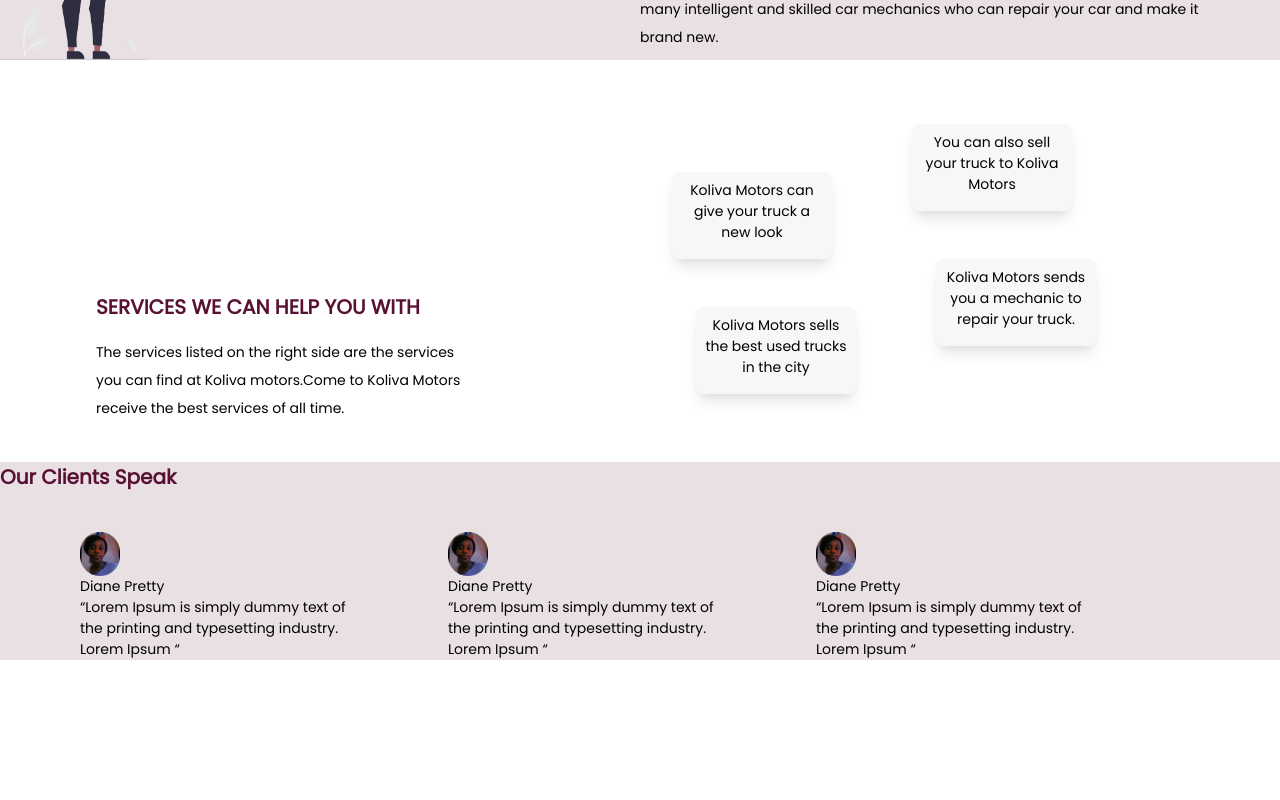
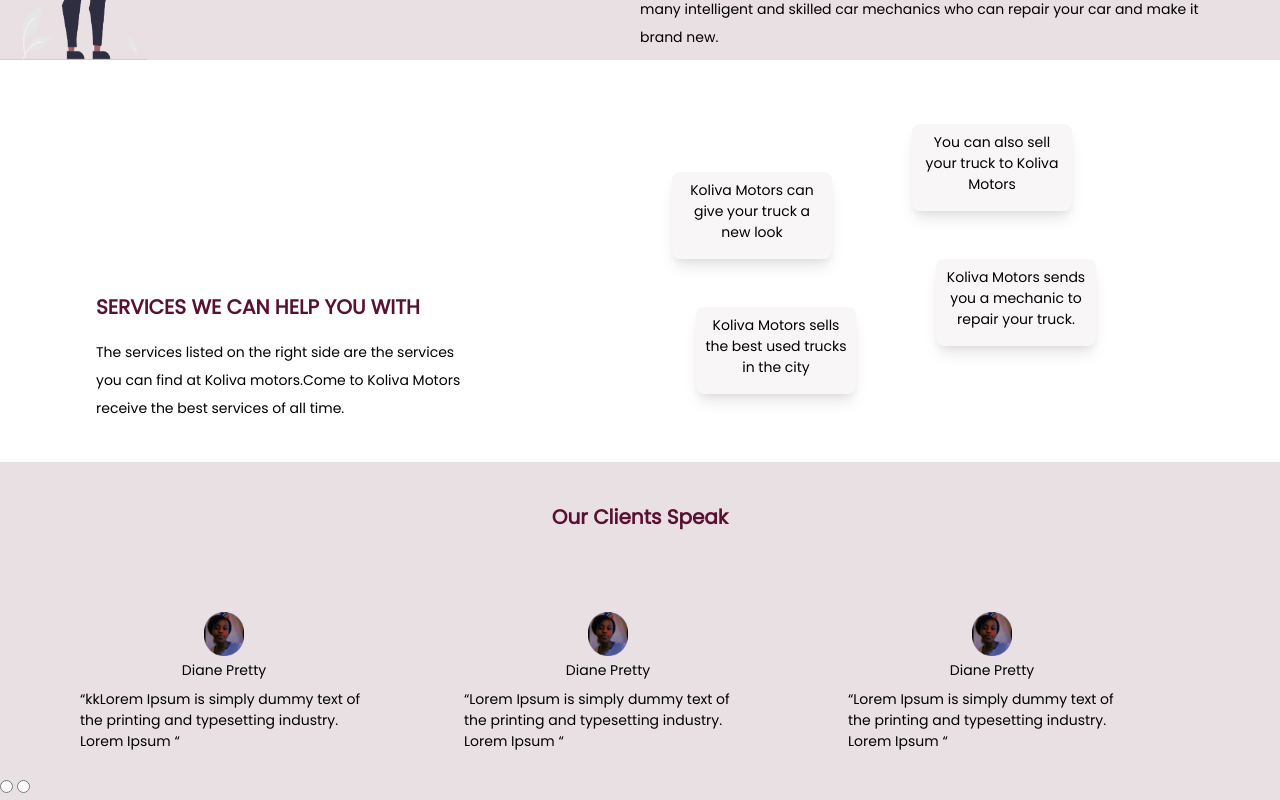
Before and after one commit to dianKoliva/kmsite, a Vue app: page / in a window 1280 px wide. Shown: the part 847-1647 px from the top of the page. Before the commit the page ends 1507 px from the top, so only its background shows below. Built offline with nearby package versions, Linux system fonts and the light colour scheme; the HTML template or start-up script is replaced by a standard one.

Commit message:
new changes

```diff
--- a/src/components/Clients.vue
+++ b/src/components/Clients.vue
@@ -1,39 +1,99 @@
 <template>
   <div class="w-full bg-red-light">
-    <p class="font-bold text-xl text-red">Our Clients Speak</p>
-
-    <div class="flex">
+    <p class="font-bold text-xl pt-10 text-red text-center">
+      Our Clients Speak
+    </p>
+    <div>
+      <div v-if="show == 1" class="flex mt-10 pb-6">
         <div class="w-72 ml-20 mt-10 text-sm">
-        <img src="/d.png" class="w-10" alt="" />
-        <p>Diane Pretty</p>
+          <img src="/d.png" class="w-10 ml-auto mr-auto" alt="" />
+          <p class="text-center pt-1 pb-2">Diane Pretty</p>
+          <span class="">
+            “kkLorem Ipsum is simply dummy text of the printing and typesetting
+            industry. Lorem Ipsum “
+          </span>
+        </div>
+        <div class="w-72 ml-24 mt-10 text-sm">
+          <img src="/d.png" class="w-10 ml-auto mr-auto" alt="" />
+          <p class="text-center pt-1 pb-2">Diane Pretty</p>
           <span class="">
             “Lorem Ipsum is simply dummy text of the printing and typesetting
             industry. Lorem Ipsum “
           </span>
         </div>
-      <div class="w-72 ml-20 mt-10 text-sm">
-        <img src="/d.png" class="w-10" alt="" />
-        <p>Diane Pretty</p>
-        <span class="">
-          “Lorem Ipsum is simply dummy text of the printing and typesetting
-          industry. Lorem Ipsum “
-        </span>
-      </div>
-      <div class="w-72 ml-20 mt-10 text-sm">
-        <img src="/d.png" class="w-10" alt="" />
-        <p>Diane Pretty</p>
+        <div class="w-72 ml-24 mt-10 text-sm">
+          <img src="/d.png" class="w-10 ml-auto mr-auto" alt="" />
+          <p class="text-center pt-1 pb-2">Diane Pretty</p>
           <span class="">
             “Lorem Ipsum is simply dummy text of the printing and typesetting
             industry. Lorem Ipsum “
           </span>
         </div>
       </div>
+
+      <div v-else class="flex mt-10 pb-6">
+        <div class="w-72 ml-20 mt-10 text-sm">
+          <img src="/d.png" class="w-10 ml-auto mr-auto" alt="" />
+          <p class="text-center pt-1 pb-2">Diane Pretty</p>
+          <span class="">
+            “Lorem Ipsum is simply dummy text of the printing and typesetting
+            industry. Lorem Ipsum “
+          </span>
+        </div>
+        <div class="w-72 ml-24 mt-10 text-sm">
+          <img src="/d.png" class="w-10 ml-auto mr-auto" alt="" />
+          <p class="text-center pt-1 pb-2">Diane Pretty</p>
+          <span class="">
+            “Lorem Ipsum is simply dummy text of the printing and typesetting
+            industry. Lorem Ipsum “
+          </span>
+        </div>
+        <div class="w-72 ml-24 mt-10 text-sm">
+          <img src="/d.png" class="w-10 ml-auto mr-auto" alt="" />
+          <p class="text-center pt-1 pb-2">Diane Pretty</p>
+          <span class="">
+            “Lorem Ipsum is simply dummy text of the printing and typesetting
+            industry. Lorem Ipsum “
+          </span>
+        </div>
+      </div>
+
+      <div class="content-center">
+        <input type="radio" @change="onChange(1)" name="change" id="" />
+
+        <input
+          type="radio"
+          @change="onChange(2)"
+          name="change"
+          id=""
+          class="ml-1"
+        />
+      </div>
+    </div>
   </div>
 </template>
 
 <script>
+import { ref } from "@vue/reactivity";
 export default {
-  setup() {},
+  setup() {
+    let show = ref(1);
+
+    let onChange = (put) => {
+      if (put == 1) {
+        show.value = 1;
+
+        console.log(sec);
+      } else {
+        show.value = 2;
+      }
+    };
+
+    return {
+      show,
+      onChange,
+    };
+  },
 };
 </script>
 
```
Lines whose indentation alone changed are shown as unchanged.
